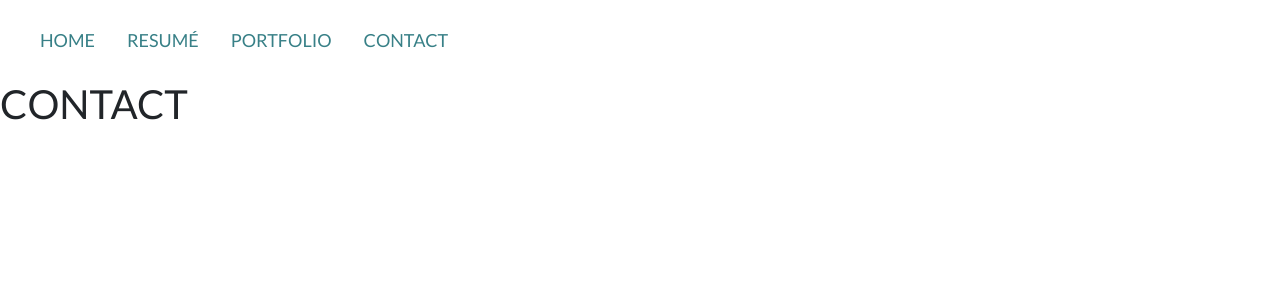
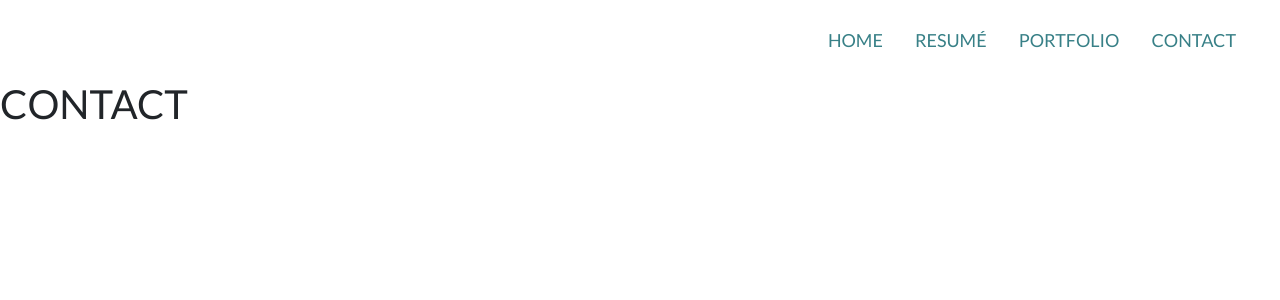
Before and after one commit to Ramong06/portfolio-website, a React (Create React App) app: page /contact in a window 1280 px wide. Shown: the top 300 px of the page. Built offline with nearby package versions, Linux system fonts and the light colour scheme; the HTML template or start-up script is replaced by a standard one.

Commit message:
moved navbar items to the right

```diff
--- a/src/components/Navbar2/index.js
+++ b/src/components/Navbar2/index.js
@@ -8,10 +8,10 @@ import Navbar from "react-bootstrap/Navbar";
 const Navbar2 = () => {
     return (
         <div>
-            <Navbar variant="dark" expand="lg">
-                <Navbar.Toggle className="toggle-button" aria-controls="basic-navbar-nav" />
-                <Navbar.Collapse id="basic-navbar-nav">
-                <Nav className="justify-content-end" activeKey="/home" expand="lg">
+            <Navbar collapseOnSelect variant="dark" expand="lg">
+                <Navbar.Toggle aria-controls="responsive-navbar-nav" />
+                <Navbar.Collapse id="responsive-navbar-nav">
+                <Nav className="ml-auto" activeKey="/home" expand="lg">
                 <Nav.Item>
                 <Nav.Link href="/"><span className="navbar-link">HOME</span></Nav.Link>
                 </Nav.Item>
--- a/src/components/Navbar2/styles.css
+++ b/src/components/Navbar2/styles.css
@@ -8,11 +8,7 @@
 }
 
 .navbar-collapse {
-    background-color: transparent;
-}
-
-.navbar-collapse:active {
-  right: 0;
+    background-color: transparent !important;
 }
 
 .navbar-link {
```
